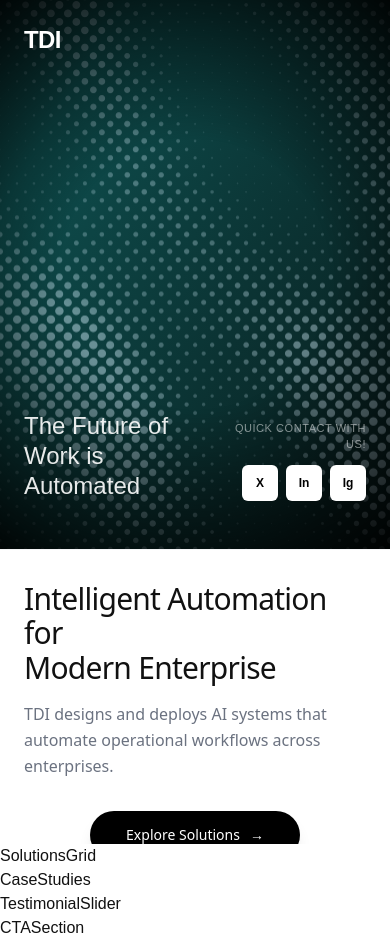
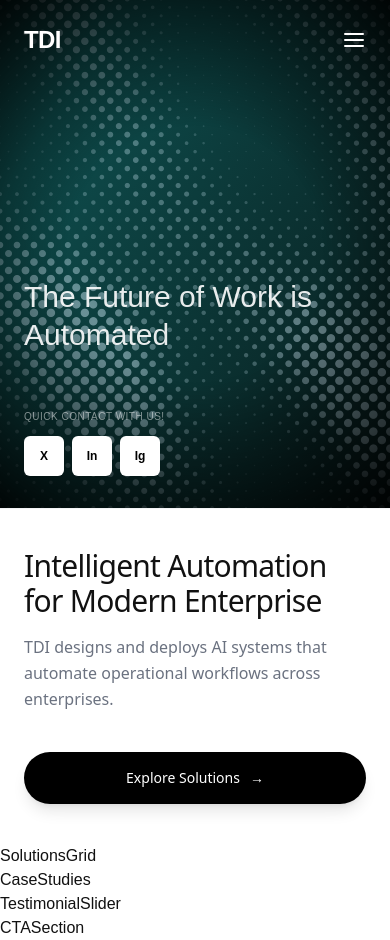
Before and after one commit to CodeHub1443/tdi-interactive-site, a Next.js app: page / in a window 390 px wide. Built offline with nearby package versions, Linux system fonts and the light colour scheme.

Commit message:
UI refactor: comprehensive mobile-first responsive scaling across Navbar and Hero

```diff
--- a/src/components/DotFieldShader.tsx
+++ b/src/components/DotFieldShader.tsx
@@ -12,12 +12,20 @@ export default function DotFieldShader() {
     if (!gl) return
 
     const resizeView = () => {
-      canvas.width = window.innerWidth
-      canvas.height = window.innerHeight * 0.65
-      gl.viewport(0, 0, canvas.width, canvas.height)
+      const parent = canvas.parentElement;
+      if (parent) {
+        canvas.width = parent.clientWidth;
+        canvas.height = parent.clientHeight;
+        gl.viewport(0, 0, canvas.width, canvas.height);
+      } else {
+        canvas.width = window.innerWidth;
+        canvas.height = window.innerHeight * 0.65;
+        gl.viewport(0, 0, canvas.width, canvas.height);
+      }
     }
 
-    resizeView()
+    // Initial resize inside a layout effect or small timeout ensures parent node exists
+    setTimeout(resizeView, 0);
     window.addEventListener("resize", resizeView)
 
     const vertex = `
--- a/src/components/Hero.tsx
+++ b/src/components/Hero.tsx
@@ -3,9 +3,9 @@ import DotFieldShader from "@/components/DotFieldShader";
 
 const Hero: React.FC = () => {
   return (
-    <section className="relative w-full h-screen overflow-hidden flex flex-col bg-backgroundDark">
-      {/* TOP HERO STAGE - 65% height */}
-      <div className="relative h-[65%] flex items-end pb-12 shrink-0">
+    <section className="relative w-full min-h-[100dvh] overflow-hidden flex flex-col bg-backgroundDark">
+      {/* TOP HERO STAGE - Adapts from 65% to natural on mobile */}
+      <div className="relative flex flex-col items-start lg:items-end justify-end pb-8 lg:pb-12 shrink-0 flex-1 lg:h-[65%]">
 
         {/* WebGL Powered Dot Background */}
         <div className="absolute inset-0 hero-gradient z-0" />
@@ -13,26 +13,27 @@ const Hero: React.FC = () => {
         <div className="hero-vignette z-40" />
 
         {/* Content aligned with navbar */}
-        <div className="relative z-50 mx-auto w-full max-w-[1800px] px-6 flex justify-between items-end">
-          <div className="max-w-md">
-            <p className="text-2xl md:text-3xl lg:text-4xl text-white/90 font-light leading-tight">
-              The Future of <br />
+        <div className="relative z-50 mx-auto w-full max-w-[1800px] px-6 lg:px-8 flex flex-col lg:flex-row justify-end lg:justify-between items-start lg:items-end gap-10 lg:gap-0 pt-32 lg:pt-0">
+
+          <div className="max-w-md sm:max-w-lg mt-auto lg:mt-0">
+            <p className="text-3xl sm:text-4xl lg:text-4xl text-white/90 font-light leading-tight">
+              The Future of <br className="hidden sm:block" />
               Work is Automated
             </p>
           </div>
 
-          <div className="text-right">
-            <p className="text-[11px] uppercase tracking-wider text-white/50 mb-3 font-medium">
+          <div className="text-left lg:text-right mt-4 lg:mt-0">
+            <p className="text-[10px] sm:text-[11px] uppercase tracking-wider text-white/50 mb-3 sm:mb-4 font-medium">
               Quick Contact With Us!
             </p>
-            <div className="flex gap-2 justify-end">
-              <div className="w-9 h-9 rounded-md bg-white flex items-center justify-center cursor-pointer hover:bg-white/90 transition-all shadow-sm">
+            <div className="flex gap-2 justify-start lg:justify-end">
+              <div className="w-10 h-10 sm:w-9 sm:h-9 rounded-md bg-white flex items-center justify-center cursor-pointer hover:bg-white/90 transition-all shadow-sm">
                 <span className="text-black font-bold text-xs">X</span>
               </div>
-              <div className="w-9 h-9 rounded-md bg-white flex items-center justify-center cursor-pointer hover:bg-white/90 transition-all shadow-sm">
+              <div className="w-10 h-10 sm:w-9 sm:h-9 rounded-md bg-white flex items-center justify-center cursor-pointer hover:bg-white/90 transition-all shadow-sm">
                 <span className="text-black font-bold text-xs">In</span>
               </div>
-              <div className="w-9 h-9 rounded-md bg-white flex items-center justify-center cursor-pointer hover:bg-white/90 transition-all shadow-sm">
+              <div className="w-10 h-10 sm:w-9 sm:h-9 rounded-md bg-white flex items-center justify-center cursor-pointer hover:bg-white/90 transition-all shadow-sm">
                 <span className="text-black font-bold text-xs">Ig</span>
               </div>
             </div>
@@ -40,23 +41,23 @@ const Hero: React.FC = () => {
         </div>
       </div>
 
-      {/* BOTTOM PANEL - 35% height */}
-      <div className="relative h-[35%] bg-white border-t border-gray-100 shrink-0">
-        <div className="h-full mx-auto max-w-[1800px] px-6 flex flex-col md:flex-row justify-between items-center md:items-end pb-12 pt-8 gap-8 font-sans">
+      {/* BOTTOM PANEL - 35% height layout with adaptive wrapping for tiny screens */}
+      <div className="relative shrink-0 bg-white border-t border-gray-100 py-10 lg:py-0 lg:h-[35%] w-full">
+        <div className="h-full mx-auto max-w-[1800px] px-6 lg:px-8 flex flex-col lg:flex-row justify-between items-start lg:items-end lg:pb-12 lg:pt-8 gap-8 font-sans">
 
           <div className="max-w-[840px] h-full flex flex-col justify-end">
-            <h2 className="text-3xl md:text-4xl lg:text-5xl text-textDark mb-4 leading-[1.15] font-normal tracking-tight">
-              Intelligent Automation for <br />
+            <h2 className="text-3xl sm:text-4xl lg:text-5xl text-textDark mb-4 lg:mb-6 leading-[1.15] font-normal tracking-tight">
+              Intelligent Automation for <br className="hidden md:block" />
               Modern Enterprise
             </h2>
-            <p className="text-md md:text-lg text-textMuted font-light leading-relaxed max-w-2xl">
+            <p className="text-base sm:text-lg text-textMuted font-light leading-relaxed max-w-2xl">
               TDI designs and deploys AI systems that automate operational
               workflows across enterprises.
             </p>
           </div>
 
-          <div className="md:pb-1 shrink-0">
-            <button className="bg-black text-white px-9 py-3.5 rounded-full font-medium flex items-center gap-2.5 hover:bg-gray-900 transition-all shadow-lg group text-sm md:text-base">
+          <div className="lg:pb-1 shrink-0 mt-2 lg:mt-0 w-full sm:w-auto">
+            <button className="w-full sm:w-auto justify-center bg-black text-white px-9 py-4 sm:py-3.5 rounded-full font-medium flex items-center gap-2.5 hover:bg-gray-900 transition-all shadow-lg group text-sm md:text-base">
               Explore Solutions
               <span className="group-hover:translate-x-1 transition-transform">→</span>
             </button>
--- a/src/components/Navbar.tsx
+++ b/src/components/Navbar.tsx
@@ -5,6 +5,7 @@ import React, { useState, useEffect } from "react";
 
 const Navbar: React.FC = () => {
   const [isScrolled, setIsScrolled] = useState(false);
+  const [isMobileMenuOpen, setIsMobileMenuOpen] = useState(false);
 
   useEffect(() => {
     const handleScroll = () => {
@@ -19,6 +20,15 @@ const Navbar: React.FC = () => {
     return () => window.removeEventListener("scroll", handleScroll);
   }, []);
 
+  // Prevent scroll when mobile menu is open
+  useEffect(() => {
+    if (isMobileMenuOpen) {
+      document.body.style.overflow = "hidden";
+    } else {
+      document.body.style.overflow = "unset";
+    }
+  }, [isMobileMenuOpen]);
+
   const navLinks = [
     { name: "Solutions", href: "#" },
     { name: "Technology", href: "#" },
@@ -28,27 +38,35 @@ const Navbar: React.FC = () => {
   ];
 
   return (
+    <>
       <nav
-      className={`fixed top-0 left-0 right-0 z-50 h-[80px] flex items-center transition-all duration-300 ${isScrolled ? "bg-white/90 backdrop-blur-md shadow-sm border-b border-gray-100" : "bg-transparent"
+        className={`fixed top-0 left-0 right-0 z-50 h-[80px] flex items-center transition-all duration-300 ${
+          isScrolled || isMobileMenuOpen
+            ? "bg-white/95 backdrop-blur-md shadow-sm border-b border-gray-100"
+            : "bg-transparent"
         }`}
       >
         <div className="max-w-[1800px] mx-auto w-full px-6 flex justify-between items-center">
           {/* Left side: Logo */}
           <Link
             href="/"
-          className={`text-2xl font-bold tracking-tight transition-colors duration-300 ${isScrolled ? "text-accentTeal" : "text-white"}`}
+            onClick={() => setIsMobileMenuOpen(false)}
+            className={`text-2xl font-bold tracking-tight transition-colors duration-300 ${
+              isScrolled || isMobileMenuOpen ? "text-accentTeal" : "text-white"
+            }`}
           >
             TDI
           </Link>
 
-        {/* Right side navigation links & CTA */}
-        <div className="hidden md:flex items-center gap-10">
+          {/* Right side navigation links & CTA (Desktop/Tablet Landscape) */}
+          <div className="hidden lg:flex items-center gap-10">
             <ul className="flex items-center gap-8">
               {navLinks.map((link) => (
                 <li key={link.name}>
                   <Link
                     href={link.href}
-                  className={`text-sm font-medium transition-colors duration-300 ${isScrolled ? "text-textDark hover:text-accentTeal" : "text-white/90 hover:text-white"
+                    className={`text-sm font-medium transition-colors duration-300 ${
+                      isScrolled ? "text-textDark hover:text-accentTeal" : "text-white/90 hover:text-white"
                     }`}
                   >
                     {link.name}
@@ -65,8 +83,66 @@ const Navbar: React.FC = () => {
               Request Automation Audit
             </Link>
           </div>
+
+          {/* Mobile Menu Button (Hamburger/Close) */}
+          <button
+            className={`lg:hidden p-2 -mr-2 transition-colors duration-300 ${
+              isScrolled || isMobileMenuOpen ? "text-textDark" : "text-white"
+            }`}
+            onClick={() => setIsMobileMenuOpen(!isMobileMenuOpen)}
+            aria-label="Toggle mobile menu"
+          >
+            {isMobileMenuOpen ? (
+              <svg xmlns="http://www.w3.org/2000/svg" fill="none" viewBox="0 0 24 24" strokeWidth={2} stroke="currentColor" className="w-6 h-6">
+                <path strokeLinecap="round" strokeLinejoin="round" d="M6 18L18 6M6 6l12 12" />
+              </svg>
+            ) : (
+              <svg xmlns="http://www.w3.org/2000/svg" fill="none" viewBox="0 0 24 24" strokeWidth={2} stroke="currentColor" className="w-6 h-6">
+                <path strokeLinecap="round" strokeLinejoin="round" d="M3 12h18M3 6h18M3 18h18" />
+              </svg>
+            )}
+          </button>
         </div>
       </nav>
+
+      {/* Mobile Menu Overlay */}
+      <div
+        className={`fixed inset-0 z-40 bg-white transition-transform duration-500 ease-in-out lg:hidden ${
+          isMobileMenuOpen ? "translate-x-0" : "translate-x-full"
+        }`}
+      >
+        <div className="flex flex-col h-full pt-[100px] px-6 pb-12 overflow-y-auto">
+          <ul className="flex flex-col gap-6 text-2xl font-light mb-12">
+            {navLinks.map((link) => (
+              <li key={link.name} className="border-b border-gray-100 pb-4">
+                <Link
+                  href={link.href}
+                  onClick={() => setIsMobileMenuOpen(false)}
+                  className="text-textDark hover:text-accentTeal transition-colors flex justify-between items-center"
+                >
+                  {link.name}
+                  <span className="text-gray-300 text-sm">→</span>
+                </Link>
+              </li>
+            ))}
+          </ul>
+
+          <div className="mt-auto">
+            <Link
+              href="#"
+              onClick={() => setIsMobileMenuOpen(false)}
+              className="block w-full text-center bg-accentTeal text-white px-6 py-4 rounded-button font-medium hover:opacity-90 transition-all duration-300"
+            >
+              Request Automation Audit
+            </Link>
+
+            <p className="text-sm text-textMuted text-center mt-6 font-light">
+              TDI © {new Date().getFullYear()} Modern Enterprise
+            </p>
+          </div>
+        </div>
+      </div>
+    </>
   );
 };
 
```
Lines whose indentation alone changed are shown as unchanged.
